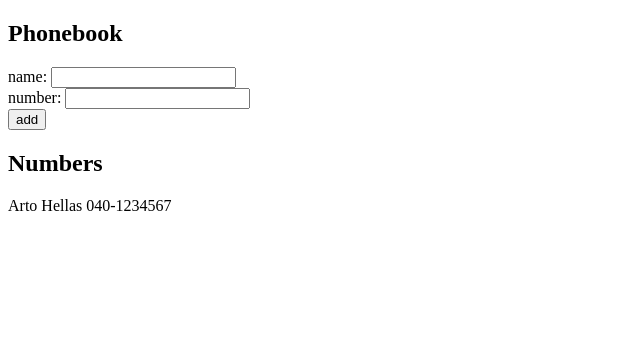
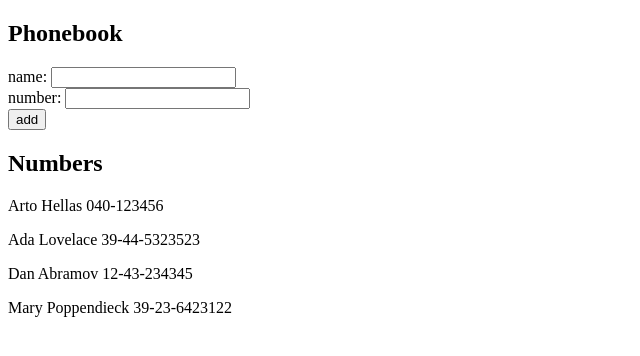
Before and after one commit to s2045318/Mooc-FullStack, a React (Create React App) app in the folder part2/phonebook/: page / in a window 1280 px wide. Shown: the top 356 px of the page, without its empty margins (0-640 px from the left). Built offline with nearby package versions, Linux system fonts and the light colour scheme; data requests are answered from the project's data file.

Commit message:
2.11 done but refactor is needed for cleaniness

```diff
--- /dev/null
+++ b/part2/phonebook/db.json
@@ -0,0 +1,24 @@
+{
+    "persons":[
+      {
+        "name": "Arto Hellas",
+        "number": "040-123456",
+        "id": 1
+      },
+      {
+        "name": "Ada Lovelace",
+        "number": "39-44-5323523",
+        "id": 2
+      },
+      {
+        "name": "Dan Abramov",
+        "number": "12-43-234345",
+        "id": 3
+      },
+      {
+        "name": "Mary Poppendieck",
+        "number": "39-23-6423122",
+        "id": 4
+      }
+    ]
+  }
--- a/part2/phonebook/src/App.js
+++ b/part2/phonebook/src/App.js
@@ -1,11 +1,22 @@
-import { useState } from 'react'
+import {useState, useEffect} from 'react'
+import axios from 'axios'
+
 
 const App = () => {
-  const [persons, setPersons] = useState([
-    { name: 'Arto Hellas', number : "040-1234567"}
-  ])
+  const [persons, setPersons] = useState([])
   const [newContactName, setNewContactName] = useState('')
   const [newContactNumber, setNewContactNumber] = useState('')
+
+  useEffect(() => {
+    console.log('effect')
+    axios
+      .get('http://localhost:3001/persons')
+      .then(response => {
+        console.log('promise fullfilled')
+        setPersons(response.data)})
+  },[])
+  console.log('render ', persons.length)
+
   const addContact = (event) => {
     event.preventDefault()
     const contact = {
```
Also changed, not shown: part2/phonebook/package.json (+6 -1 lines), 2 other files (tests, documents, lock files or other folders).
